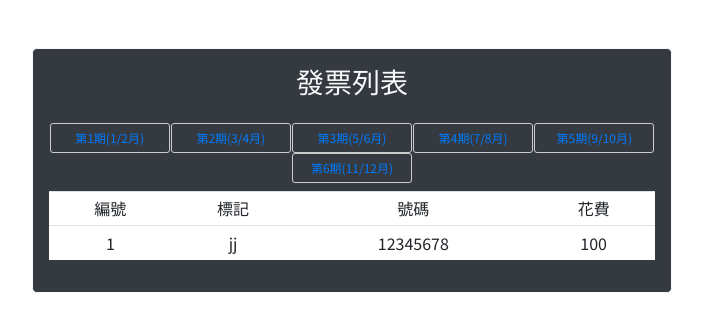
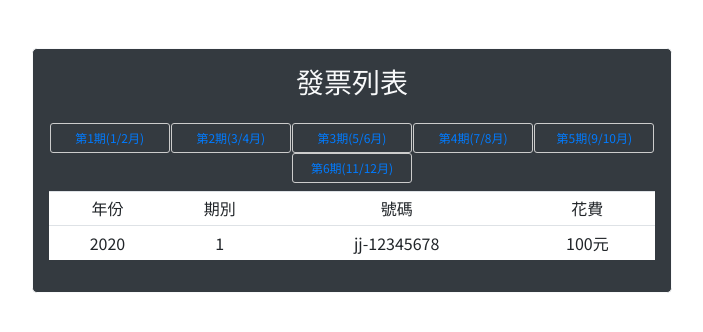
Before and after one commit to wdaweb/invoice-pepsiloca, a PHP site: page /list.php?period=1 in a window 1280 px wide. Shown: the part 56-388 px from the top of the page, without its empty margins (288-991 px from the left). Run offline with PHP 8.4, Linux system fonts and the light colour scheme; data comes from the database, SQL or seed files in the repository; some libraries are stand-ins or nearby versions.

Commit message:
修改發票列表格式

```diff
--- a/dummy.php
+++ b/dummy.php
@@ -2,7 +2,7 @@
 
 include_once "com/base.php";
 
-$num=30;
+$num=10;
 $char=["A","C","D","F","G","X","Z","Y","R","S","U","J"];
 
 for($i=0;$i<$num;$i++){
--- a/invoice.php
+++ b/invoice.php
@@ -47,6 +47,7 @@ $year=date("Y");
             <h3 class="text-left pb-3">期別</h3>
             <a href="add_invoice.php"><button class="btn btn-primary ml-5">新增獎號</button></a>
         </div>
+        <div class="inline-block">
         <ul class="nav">
             <li><a href="invoice.php?period=1" style="background:<?=($period==1)?>">第1期(1-2月)</a></li>
             <li><a href="invoice.php?period=2" style="color:white background:<?=($period==2)?>">第2期(3-4月)</a></li>
@@ -55,6 +56,7 @@ $year=date("Y");
             <li><a href="invoice.php?period=5" style="background:<?=($period==5)?>">第5期(9-10月)</a></li>
             <li><a href="invoice.php?period=6" style="background:<?=($period==6)?>">第6期(11-12月)</a></li>
         </ul>
+        </div>
         <?php
 
 $num1=find('award_number',['period'=>$period,'year'=>$year,'type'=>1]); //單筆
--- a/list.php
+++ b/list.php
@@ -54,8 +54,8 @@ $rows=all('invoice',['period'=>$period]);
 ?>
 <table class="table table-sm mt-2 ">
     <tr>
-        <td>編號</td>
-        <td>標記</td>
+        <td>年份</td>
+        <td>期別</td>
         <td>號碼</td>
         <td>花費</td>
     </tr>
@@ -63,10 +63,11 @@ $rows=all('invoice',['period'=>$period]);
     foreach($rows as $row){
     ?>
     <tr>
-        <td><?=$row['id'];?></td>
-        <td><?=$row['code'];?></td>
-        <td><?=$row['number'];?></td>
-        <td><?=$row['expend'];?></td>
+
+        <td><?=$row['year'];?></td>
+        <td><?=$row['period'];?></td>
+        <td><?=$row['code']."-".$row['number'];?></td>
+        <td><?=$row['expend']."元";?></td>
     </tr>
     <?php
     }
```
Also changed, not shown: index.php (+7 -6 lines).
